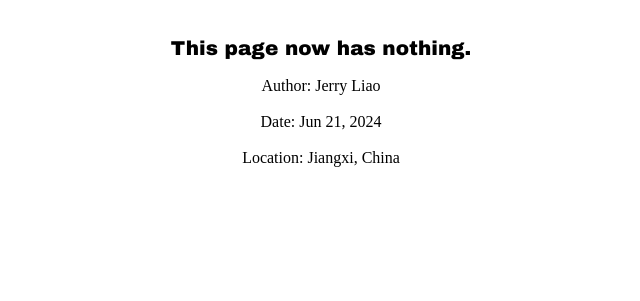
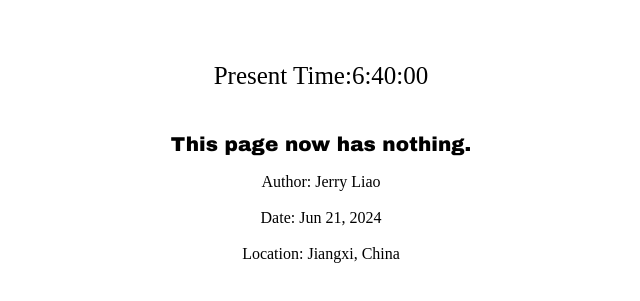
Before and after one commit to muff-cn/muff-cn.github.io, a plain HTML site: page index.html in a window 1280 px wide. Shown: the part 61-362 px from the top of the page, without its empty margins (319-959 px from the left). Drawn offline with Linux system fonts and the light colour scheme.

Commit message:
Add files via upload

```diff
--- a/index.html
+++ b/index.html
@@ -8,14 +8,34 @@
     .cont {
         text-align: center;
     }
-    .text{
+
+    .text {
         font-size: 20px;
         text-align: center;
         font-family: "Arial Black", Arial, sans-serif;
     }
+    #current-time{
+        font-size: 25px;
+        text-align: center;
+    }
+
 </style>
+<script>
+    function updateTime() {
+        let now = new Date();
+        let hours = now.getHours();
+        let minutes = now.getMinutes();
+        let seconds = now.getSeconds();
+        let timeString = hours + ':' + (minutes < 10 ? '0' : '') + minutes + ':' + (seconds < 10 ? '0' : '') + seconds;
+        document.getElementById('current-time').innerText = "Present Time:" + timeString;
+    }
+
+    // 每秒更新一次时间
+    setInterval(updateTime, 1000);
+</script>
 <body>
 <h1 class="cont">Jerry Liao's Website</h1><br>
+<p id="current-time"></p><br>
 <div class="text">This page now has nothing.</div>
 <br>
 <div class="cont">Author: Jerry Liao</div>
@@ -25,5 +45,6 @@
 <div class="cont">Location: Jiangxi, China</div>
 <br>
 
+
 </body>
 </html>
```
